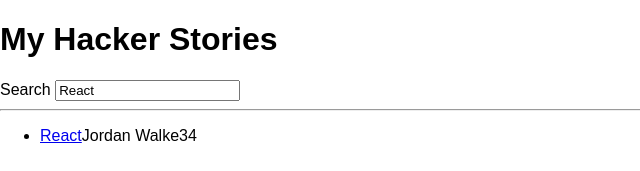
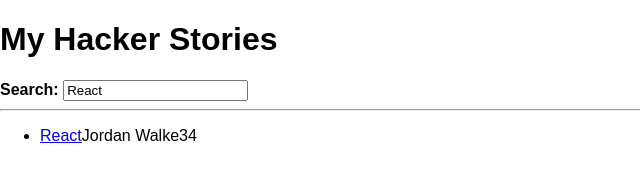
Before and after one commit to jj-matos/hacker-stories_typescrip-new-api, a React (Create React App) app: page / in a window 1280 px wide. Shown: the top 171 px of the page, without its empty margins (0-640 px from the left). Built offline with nearby package versions, Linux system fonts and the light colour scheme.

Commit message:
Update App.js

```diff
--- a/src/App.js
+++ b/src/App.js
@@ -54,7 +54,9 @@ const App = () => {
         label="Search"
         value={searchTerm}
         onInputChange={handleSearch}
-      />
+      >
+        <strong>Search:</strong>
+      </InputWithLabel>
 
       <hr />
 
@@ -68,10 +70,11 @@ const InputWithLabel = ({
   label,
   value,
   type = 'text',
-  onInputChange
+  onInputChange,
+  children
 }) => (
   <React.Fragment>
-    <label htmlFor={id}>{label}</label>
+    <label htmlFor={id}>{children}</label>
     &nbsp;
     <input
       id={id}
```
